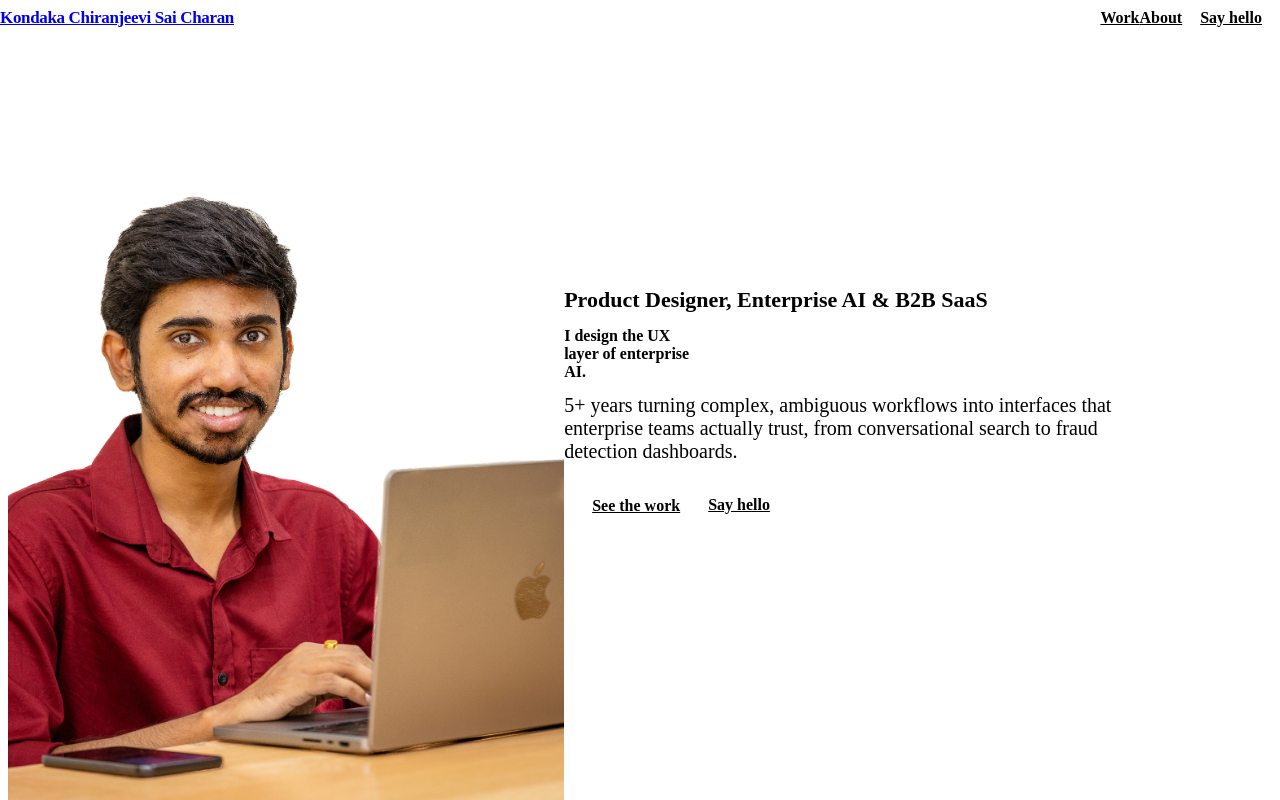
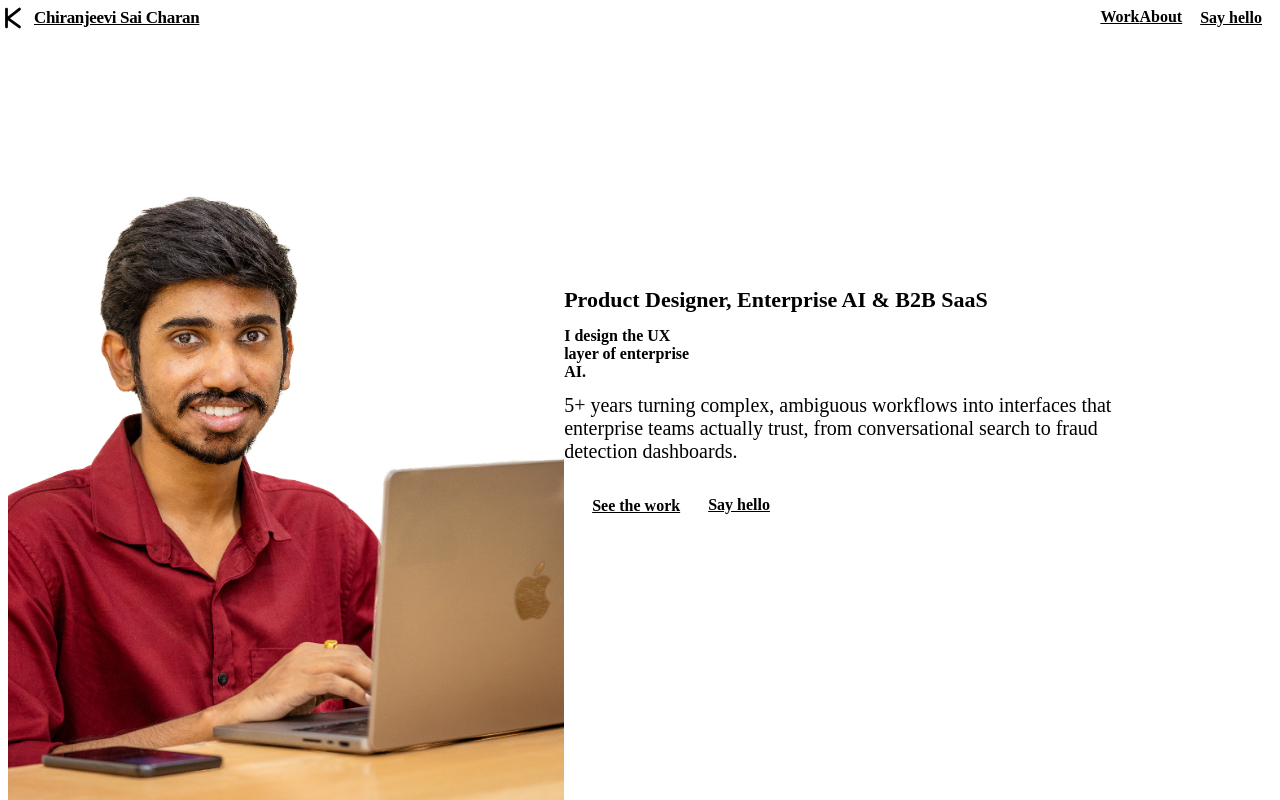
Before and after one commit to Chiranjeevi-sai-charan/portfolio, a React (Vite) app: page / in a window 1280 px wide. Shown: the top 800 px of the page. Built offline with nearby package versions, Linux system fonts and the light colour scheme; the HTML template or start-up script is replaced by a standard one; a web font is replaced by a local one.

Commit message:
Add dark mode support, fix nav contrast/hover, redesign logo as K-monogram sparkle mark

```diff
--- a/src/components/Nav.jsx
+++ b/src/components/Nav.jsx
@@ -14,7 +14,22 @@ export default function Nav() {
 
   return (
     <nav className={`${styles.nav} ${scrolled ? styles.scrolled : ""}`}>
-      <Link to="/" className={styles.brand}>Kondaka Chiranjeevi Sai Charan</Link>
+      <Link to="/" className={styles.brand}>
+        {/* "K" for Kondaka, drawn as strokes meeting at a sparkle
+            instead of a sharp vertex, the star hiding inside the K. */}
+        <svg className={styles.mark} viewBox="0 0 32 32" width="26" height="26" aria-hidden="true">
+          <path d="M8 5 L8 27" stroke="currentColor" strokeWidth="3.4" strokeLinecap="round" fill="none" />
+          <path d="M9.5 16.5 L24 5" stroke="currentColor" strokeWidth="3.4" strokeLinecap="round" fill="none" />
+          <path d="M9.5 16.5 L24 27" stroke="currentColor" strokeWidth="3.4" strokeLinecap="round" fill="none" />
+          <g transform="translate(9.5,16.5) scale(0.42) translate(-12,-11.5)">
+            <path
+              d="M12 1 C12.5 6.5 13.5 10 17.5 11.5 C13.5 13 12.5 16.5 12 22 C11.5 16.5 10.5 13 6.5 11.5 C10.5 10 11.5 6.5 12 1 Z"
+              fill="var(--accent)"
+            />
+          </g>
+        </svg>
+        Chiranjeevi Sai Charan
+      </Link>
       <div className={styles.links}>
         <a href="/#work">Work</a>
         <a href="/#about">About</a>
--- a/src/components/Nav.module.css
+++ b/src/components/Nav.module.css
@@ -7,18 +7,28 @@
   justify-content: space-between;
   padding: var(--sp-2) var(--sp-4);
   backdrop-filter: saturate(180%) blur(10px);
-  background: rgba(255, 255, 255, 0.72);
+  background: var(--nav-glass);
   border-bottom: 1px solid transparent;
   transition: border-color var(--dur-fast) ease, background var(--dur-fast) ease;
 }
 .nav.scrolled { border-color: var(--border); }
-.brand { font-weight: 700; font-size: 17px; letter-spacing: -0.02em; }
+.brand { display: flex; align-items: center; gap: 8px; font-weight: 700; font-size: 17px; letter-spacing: -0.02em; color: var(--ink); }
 .links { display: flex; gap: var(--sp-4); align-items: center; }
-.links a { font-size: var(--fs-small); font-weight: 600; color: var(--ink-soft); }
-.links a:hover { color: var(--ink); }
+.links a:not(.cta) {
+  font-size: var(--fs-small);
+  font-weight: 700;
+  color: var(--ink);
+  padding: 4px 0;
+  border-bottom: 2px solid transparent;
+  transition: color var(--dur-fast) ease, border-color var(--dur-fast) ease;
+}
+.links a:not(.cta):hover {
+  color: var(--accent-text);
+  border-color: var(--accent);
+}
 .cta {
   background: var(--ink);
-  color: #fff;
+  color: var(--bg);
   padding: 9px 18px;
   border-radius: 999px;
   font-size: var(--fs-small);
--- a/src/pages/Home.module.css
+++ b/src/pages/Home.module.css
@@ -140,7 +140,9 @@
 .cardBody p { margin-top: 6px; color: var(--ink-soft); font-size: var(--fs-small); }
 
 .parallaxBand {
-  background: var(--ink);
+  /* Intentionally always-dark statement band, fixed rather than
+     var(--ink), so it doesn't invert to a light box in dark mode. */
+  background: #0a0a0a;
   color: #fff;
   border-radius: var(--r-lg);
   margin: var(--sp-7) var(--sp-4);
```
Also changed, not shown: src/styles/tokens.css (+26 -0 lines).
